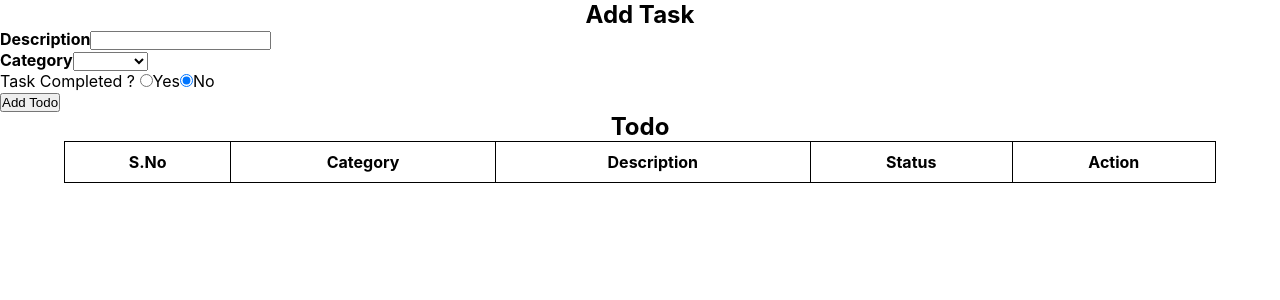
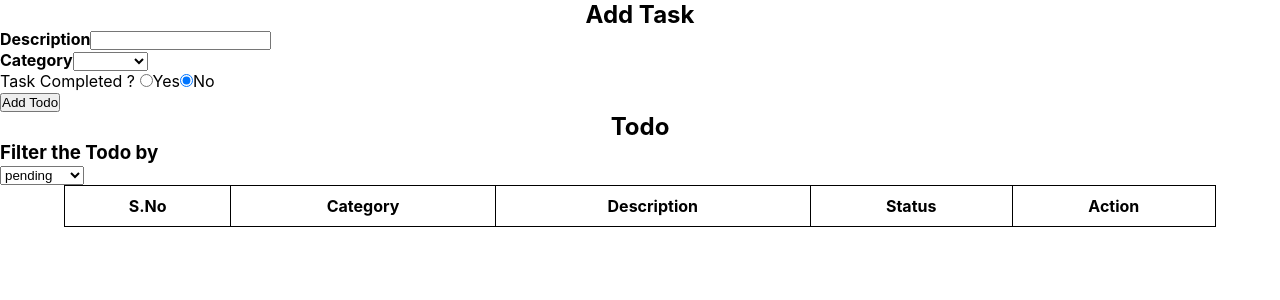
Before and after one commit to Balaji848/todo-app, a React (Create React App) app in the folder todo-application/: page / in a window 1280 px wide. Shown: the top 300 px of the page. Built offline with nearby package versions, Linux system fonts and the light colour scheme.

Commit message:
Implemented filter by completion feature

```diff
--- a/todo-application/src/components/Todo.js
+++ b/todo-application/src/components/Todo.js
@@ -13,6 +13,11 @@ const Todo = (props) => {
         //     isCompleted: false
         // }
     ])
+
+    // filter result
+    const [filterResult, setFilterResult] = useState([])
+    const [filterBy,setFilterBy] = useState('pending')
+    const [filterOptions,setFilterOptions] = useState(['all','pending','completed'])
 
     // to add description in todo list (input text description)
     const [inputTodo,setInputTodo] = useState('')
@@ -34,7 +39,12 @@ const Todo = (props) => {
     useEffect(() => {
         const localList = JSON.parse(localStorage.getItem(LOCAL_STORAGE_TODO_KEY)) || []
         setList(localList)
+        setFilterResult(localList)
     },[])
+
+    // useEffect(() => {
+    //     setFilterResult(list)
+    // },[list])
 
     // event handlers
 
@@ -54,6 +64,7 @@ const Todo = (props) => {
                 setInputCategory('')
                 setInputTodo('')
                 setIsTodoCompleted(false)
+                setFilterBy('all')
             }
         } else {
             // edit a todo
@@ -78,6 +89,7 @@ const Todo = (props) => {
                 setInputTodo('')
                 setIsEditMode(false)
                 setIsTodoCompleted(false)
+                setFilterBy('all')
             }
             // console.log('edit mode')
         }
@@ -122,6 +134,30 @@ const Todo = (props) => {
         const isCompleted = val.toLowerCase() === 'yes' ? true : false
         console.log(isCompleted)
         setIsTodoCompleted(isCompleted)
+    }
+
+    const changeFilterOptionsHandler = (e) => {
+        console.log(e.target.value)
+        const filterVal = e.target.value
+        setFilterBy(filterVal)
+        switch (filterVal.toLowerCase()) {
+            case 'all':
+                setFilterResult(list)
+                break;
+            case 'pending':
+                const pendingRecords = list.filter(cur => cur.isCompleted === false)
+                console.log(pendingRecords,'pending')
+                setFilterResult(pendingRecords)
+                break;
+            case 'completed':
+                const completedRecords = list.filter(cur => cur.isCompleted === true)
+                console.log(completedRecords,'completed')
+                setFilterResult(completedRecords)
+                break;
+            default:
+                setFilterResult(list)
+                break;
+        }
     }
 
     return (
@@ -173,6 +209,18 @@ const Todo = (props) => {
                 }
             </form>
             <h2 className='center'>Todo</h2>
+            <label htmlFor='filter-options'>
+                <h3>Filter the Todo by</h3>
+            </label>
+            <div>
+                <select id='filter-options' value={filterBy} onChange={changeFilterOptionsHandler}>
+                    {filterOptions.map((cur,i) => {
+                        return (
+                            <option value={cur} key={i}>{cur}</option>
+                        )
+                    })}
+                </select>
+            </div>
             <table>
                 <thead>
                     <tr className='center'>
@@ -185,7 +233,7 @@ const Todo = (props) => {
                 </thead>
                 <tbody className='center'>
                     {
-                        list.map((cur,i) => {
+                        filterResult.map((cur,i) => {
                             return (
                                 <tr key={i+1}>
                                     <td>{i+1}</td>
```
